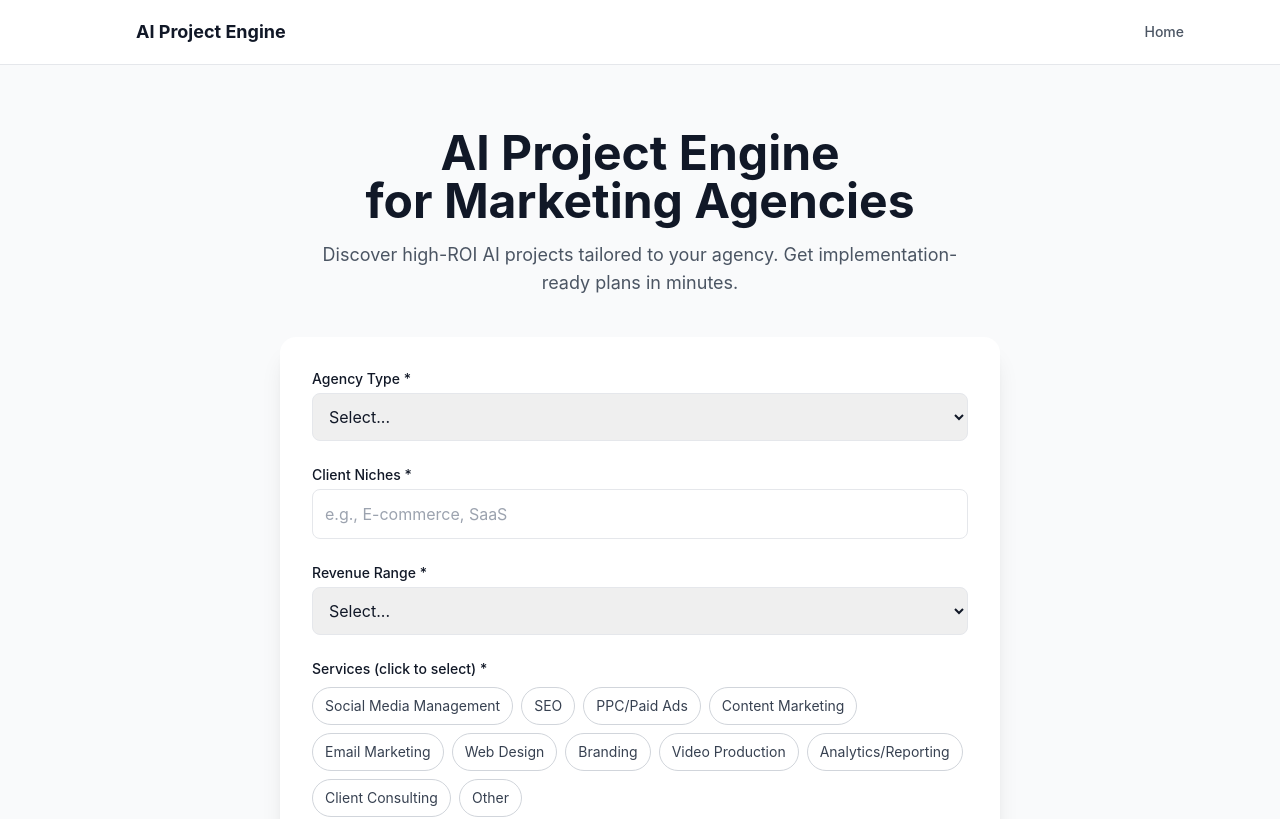
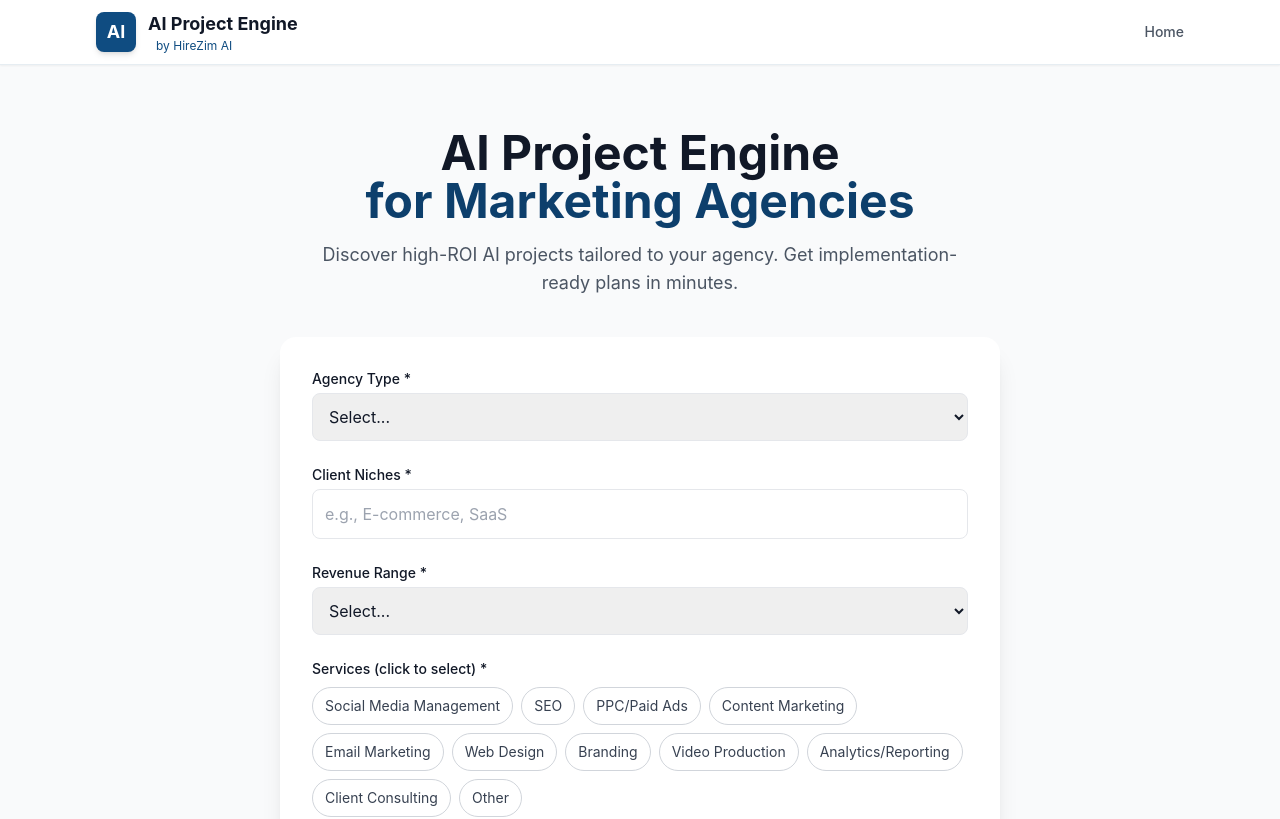
Before and after one commit to HireZimAI/project-engine, a Next.js app: page / in a window 1280 px wide. Shown: the top 819 px of the page. Built offline with nearby package versions, Linux system fonts and the light colour scheme.

Commit message:
Updated brand colors - HireZim AI theme

```diff
--- a/components/Header.tsx
+++ b/components/Header.tsx
@@ -4,19 +4,22 @@ import Link from 'next/link';
 
 export default function Header() {
   return (
-    <header className="bg-white border-b border-gray-200 sticky top-0 z-50">
+    <header className="bg-white border-b border-primary/10 sticky top-0 z-50 shadow-sm">
       <div className="max-w-6xl mx-auto px-4 sm:px-6 lg:px-8">
         <div className="flex items-center justify-between h-16">
-          <Link href="/" className="flex items-center gap-2">
-            <div className="w-8 h-8 bg-gradient-to-br from-primary-500 to-accent-500 rounded-lg flex items-center justify-center">
-              <span className="text-white font-bold text-sm">AI</span>
+          <Link href="/" className="flex items-center gap-3">
+            <div className="w-10 h-10 bg-primary rounded-lg flex items-center justify-center shadow-md">
+              <span className="text-white font-bold text-lg">AI</span>
             </div>
-            <span className="text-lg font-bold text-gray-900">AI Project Engine</span>
+            <div>
+              <span className="text-lg font-bold text-gray-900">AI Project Engine</span>
+              <span className="text-xs text-primary ml-2 block">by HireZim AI</span>
+            </div>
           </Link>
           <nav className="flex items-center gap-4">
             <Link
               href="/"
-              className="text-sm font-medium text-gray-600 hover:text-gray-900 transition-colors"
+              className="text-sm font-medium text-gray-600 hover:text-primary transition-colors"
             >
               Home
             </Link>
--- a/components/InputForm.tsx
+++ b/components/InputForm.tsx
@@ -136,10 +136,10 @@ export default function InputForm() {
               key={s}
               type="button"
               onClick={() => toggleService(s)}
-              className={`px-3 py-2 rounded-full text-sm border ${
+              className={`px-3 py-2 rounded-full text-sm border transition-all ${
                 formData.currentServices.includes(s)
-                  ? 'bg-blue-600 text-white border-blue-600'
-                  : 'bg-white text-gray-700 border-gray-300 hover:border-gray-400'
+                  ? 'bg-primary text-white border-primary'
+                  : 'bg-white text-gray-700 border-gray-300 hover:border-primary hover:text-primary'
               }`}
             >
               {s}
@@ -186,7 +186,7 @@ export default function InputForm() {
       <button
         type="submit"
         disabled={loading}
-        className="w-full py-4 bg-blue-600 text-white font-bold rounded-lg hover:bg-blue-700 disabled:bg-gray-400"
+        className="w-full py-4 bg-primary text-white font-bold rounded-lg hover:bg-primary-dark transition-colors disabled:bg-gray-400"
       >
         {loading ? 'Generating...' : '🚀 Generate My AI Projects'}
       </button>
--- a/components/ProjectCard.tsx
+++ b/components/ProjectCard.tsx
@@ -59,18 +59,18 @@ interface ProjectCardProps {
 export function ProjectCard({ project, isExpanded, onToggle }: ProjectCardProps) {
   const categoryColors: Record<string, string> = {
     'Revenue': 'bg-green-100 text-green-800',
-    'Cost Saving': 'bg-blue-100 text-blue-800',
+    'Cost Saving': 'bg-primary/10 text-primary',
     'Retention': 'bg-purple-100 text-purple-800',
     'Automation': 'bg-gray-100 text-gray-800',
-    'New Service': 'bg-accent-100 text-accent-800'
+    'New Service': 'bg-accent/10 text-accent'
   };
 
   return (
-    <div className="bg-white rounded-xl shadow-sm border border-gray-200 overflow-hidden hover:shadow-md transition-shadow">
+    <div className="bg-white rounded-xl shadow-md border border-gray-100 overflow-hidden hover:shadow-lg transition-all">
       {/* Header - always visible */}
       <button
         onClick={onToggle}
-        className="w-full p-5 text-left flex items-start justify-between gap-4"
+        className="w-full p-5 text-left flex items-start justify-between gap-4 hover:bg-gray-50 transition-colors"
       >
         <div className="flex-1 min-w-0">
           <div className="flex items-center gap-3 mb-2">
--- a/tailwind.config.ts
+++ b/tailwind.config.ts
@@ -10,34 +10,38 @@ const config: Config = {
     extend: {
       colors: {
         // HireZim AI Brand Colors
-        brand: {
-          50: '#f0f9ff',
-          100: '#e0f2fe',
-          200: '#bae6fd',
-          300: '#7dd3fc',
-          400: '#38bdf8',
-          500: '#0ea5e9',  // Primary blue
-          600: '#0284c7',
-          700: '#0369a1',
-          800: '#075985',
-          900: '#0c4a6e',
+        primary: {
+          DEFAULT: '#0F4C81',  // HireZim Blue
+          light: '#1A6BA0',
+          dark: '#0A3558',
+          50: '#e6f0f7',
+          100: '#cce1ef',
+          200: '#99c3df',
+          300: '#66a5cf',
+          400: '#3387bf',
+          500: '#0F4C81',
+          600: '#0d3f6c',
+          700: '#0a3257',
+          800: '#082542',
+          900: '#05182d',
         },
         accent: {
+          DEFAULT: '#22C55E',  // Green accent
+          light: '#4ADE80',
+          dark: '#16A34A',
           50: '#f0fdf4',
           100: '#dcfce7',
           200: '#bbf7d0',
           300: '#86efac',
-          400: '#4ade80',
-          500: '#22c55e',  // Green accent
-          600: '#16a34a',
+          400: '#4ADE80',
+          500: '#22C55E',
+          600: '#16A34A',
           700: '#15803d',
-          800: '#166534',
-          900: '#14532d',
         },
         dark: {
-          900: '#0f172a',  // Primary dark
-          800: '#1e293b',
-          700: '#334155',
+          DEFAULT: '#1E293B',
+          light: '#334155',
+          dark: '#0F172A',
         }
       },
       fontFamily: {
```
